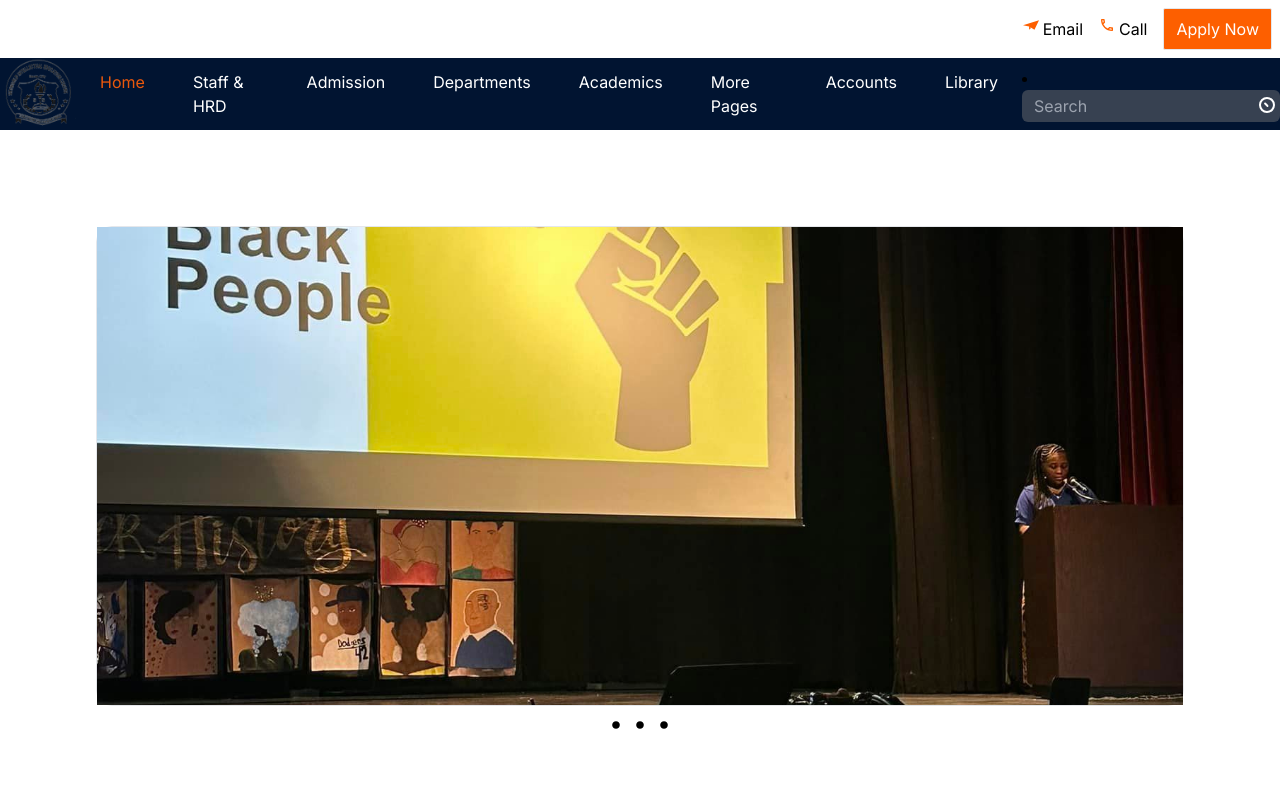
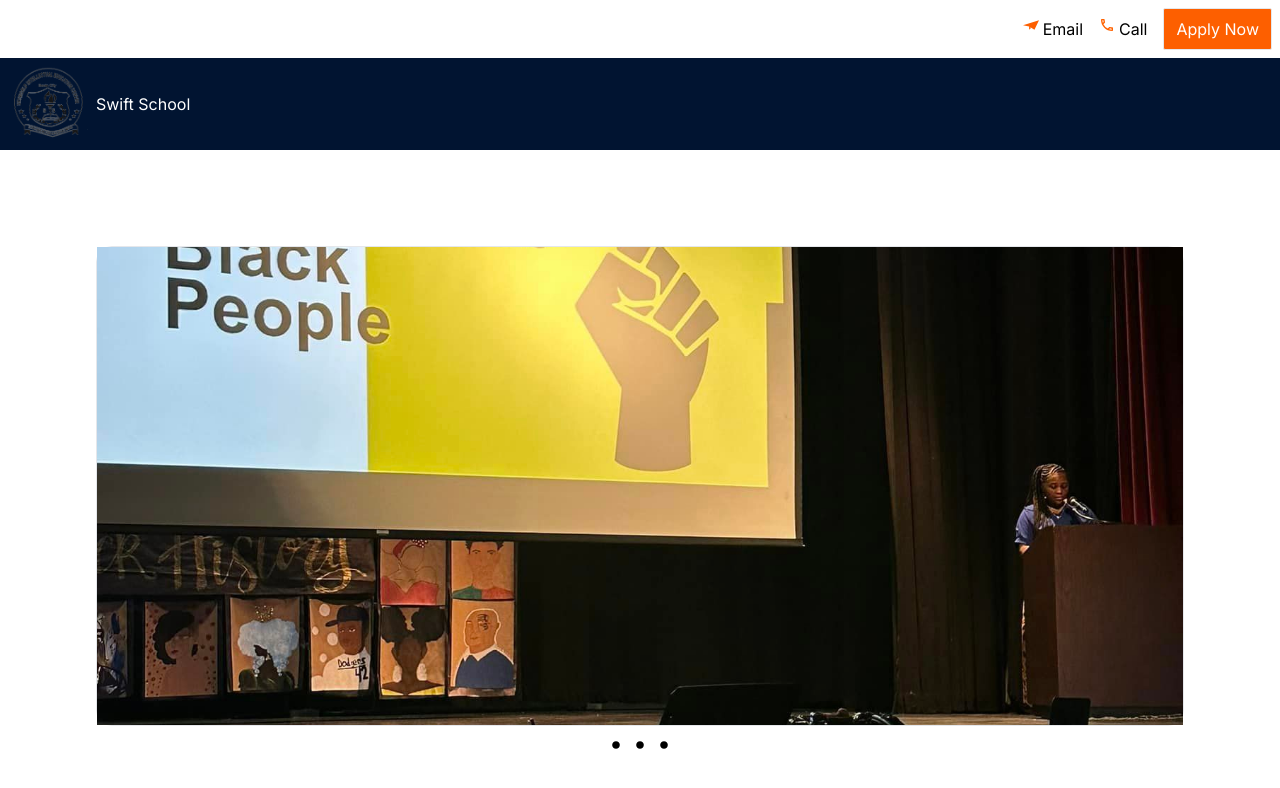
Before and after one commit to maths29/school-porter, a Next.js app: page / in a window 1280 px wide. Shown: the top 788 px of the page. Built offline with nearby package versions, Linux system fonts and the light colour scheme.

Commit message:
Update the menu icon

```diff
--- a/app/components/Navbar.js
+++ b/app/components/Navbar.js
@@ -1,19 +1,22 @@
 import Image from "next/image";
-import { MdMenu } from "react-icons/md";
+import { MdOutlineMenu } from "react-icons/md";
 import Link from "next/link";
 
 const Navbar = () => {
   return (
-    <nav className="bg-[#011431]">
-      <div className="flex gap-6 items-center">
-        <span className="md:hidden flex justify-between text-white items-center px-1">
-          <h1 className="text-xl font-bold">Swift School</h1>
-          <MdMenu />
+    <nav className="bg-[#011431] flex justify-between p-2">
+        <div className="w-full flex justify-between text-white items-center">
+          <Link
+            href="/"
+            className="flex gap-1 md:gap-2 items-center"
+          >
+            <Image src="/logo.png" alt="Logo" width={80} height={80} />
+            <h1 className="">Swift School</h1>
+          </Link>
+          <span className="md:hidden text-2xl cursor-pointer">
+            <MdOutlineMenu />
           </span>
-        <span className="hidden md:flex">
-          <Image src="/logo.png" alt="Logo" width={80} height={80} />
-        </span>
-        <ul className="flex gap-12">
+        {/* <ul className="hidden md:flex gap-12">
           <li className="text-orange-600">
             <Link href="/">Home</Link>
           </li>
@@ -23,12 +26,12 @@ const Navbar = () => {
             </Link>
             <ul className="absolute hidden group-hover:block bg-gray-800 rounded-lg mt-2">
               <li>
-                <Link href="" className="block px-4 py-2 text-white">
+                <Link href="" className="block text-white">
                   Academic Staff
                 </Link>
               </li>
               <li>
-                <Link href="" className="block px-4 py-2 text-white">
+                <Link href="" className="block text-white">
                   Administrative Staff
                 </Link>
               </li>
@@ -40,27 +43,27 @@ const Navbar = () => {
             </Link>
             <ul className="absolute hidden group-hover:block bg-gray-800 rounded-lg mt-2">
               <li>
-                <Link href="" className="block px-4 py-2 text-white">
+                <Link href="" className="block text-white">
                   Admission policy
                 </Link>
               </li>
               <li>
-                <Link href="" className="block px-4 py-2 text-white">
+                <Link href="" className="block text-white">
                   Apply now
                 </Link>
               </li>
               <li>
-                <Link href="" className="block px-4 py-2 text-white">
+                <Link href="" className="block text-white">
                   Check Entrance Exam Result
                 </Link>
               </li>
               <li>
-                <Link href="" className="block px-4 py-2 text-white">
+                <Link href="" className="block text-white">
                   Reprint Application
                 </Link>
               </li>
               <li>
-                <Link href="" className="block px-4 py-2 text-white">
+                <Link href="" className="block text-white">
                   Take Entrance Exam
                 </Link>
               </li>
@@ -72,22 +75,22 @@ const Navbar = () => {
             </Link>
             <ul className="absolute hidden group-hover:block bg-gray-800 rounded-lg mt-2">
               <li>
-                <Link href="" className="block px-4 py-2 text-white">
+                <Link href="" className="block text-white">
                   Head Of Department
                 </Link>
               </li>
               <li>
-                <Link href="" className="block px-4 py-2 text-white">
+                <Link href="" className="block text-white">
                   Subject Offered
                 </Link>
               </li>
               <li>
-                <Link href="" className="block px-4 py-2 text-white">
+                <Link href="" className="block text-white">
                   Guidiance & Counselling
                 </Link>
               </li>
               <li>
-                <Link href="" className="block px-4 py-2 text-white">
+                <Link href="" className="block text-white">
                   Research & library
                 </Link>
               </li>
@@ -100,12 +103,12 @@ const Navbar = () => {
             </Link>
             <ul className="absolute hidden group-hover:block bg-gray-800 rounded-lg mt-2">
               <li>
-                <Link href="" className="block px-4 py-2 text-white">
+                <Link href="" className="block text-white">
                   School Management Structure
                 </Link>
               </li>
               <li>
-                <Link href="" className="block px-4 py-2 text-white">
+                <Link href="" className="block text-white">
                   Academics
                 </Link>
               </li>
@@ -117,67 +120,67 @@ const Navbar = () => {
             </Link>
             <ul className="absolute hidden group-hover:block bg-gray-800 rounded-lg mt-2">
               <li>
-                <Link href="" className="block px-4 py-2 text-white">
+                <Link href="" className="block text-white">
                   Contact Us
                 </Link>
               </li>
               <li>
-                <Link href="" className="block px-4 py-2 text-white">
+                <Link href="" className="block text-white">
                   News
                 </Link>
               </li>
               <li>
-                <Link href="" className="block px-4 py-2 text-white">
+                <Link href="" className="block text-white">
                   Calendar
                 </Link>
               </li>
               <li>
-                <Link href="" className="block px-4 py-2 text-white">
+                <Link href="" className="block text-white">
                   Tuition and fees
                 </Link>
               </li>
               <li>
-                <Link href="" className="block px-4 py-2 text-white">
+                <Link href="" className="block text-white">
                   Photo Gallery
                 </Link>
               </li>
               <li>
-                <Link href="" className="block px-4 py-2 text-white">
+                <Link href="" className="block text-white">
                   Definition Of Role
                 </Link>
               </li>
               <li>
-                <Link href="" className="block px-4 py-2 text-white">
+                <Link href="" className="block text-white">
                   School Anthem & Pledge
                 </Link>
               </li>
               <li>
-                <Link href="" className="block px-4 py-2 text-white">
+                <Link href="" className="block text-white">
                   Horarium
                 </Link>
               </li>
               <li>
-                <Link href="" className="block px-4 py-2 text-white">
+                <Link href="" className="block text-white">
                   Honour Code
                 </Link>
               </li>
               <li>
-                <Link href="" className="block px-4 py-2 text-white">
+                <Link href="" className="block text-white">
                   Brief History
                 </Link>
               </li>
               <li>
-                <Link href="" className="block px-4 py-2 text-white">
+                <Link href="" className="block text-white">
                   Alumni Blogs
                 </Link>
               </li>
               <li>
-                <Link href="" className="block px-4 py-2 text-white">
+                <Link href="" className="block text-white">
                   Downloads
                 </Link>
               </li>
               <li>
-                <Link href="" className="block px-4 py-2 text-white">
+                <Link href="" className="block text-white">
                   Prospective Students info
                 </Link>
               </li>
@@ -189,14 +192,13 @@ const Navbar = () => {
             </Link>
             <ul className="absolute hidden group-hover:block bg-gray-800 rounded-lg mt-2">
               <li>
-                <Link href="" className="block px-4 py-2 text-white">
+                <Link href="" className="block text-white">
                   Login
                 </Link>
               </li>
             </ul>
           </li>
           <li className="text-white">Library</li>
-        </ul>
           <li>
             <div className="relative">
               <input
@@ -225,6 +227,7 @@ const Navbar = () => {
               </button>
             </div>
           </li>
+        </ul> */}
         </div>
     </nav>
   );
```
Lines whose indentation alone changed are shown as unchanged.
